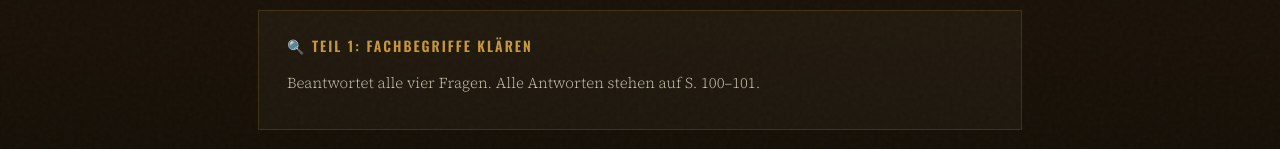
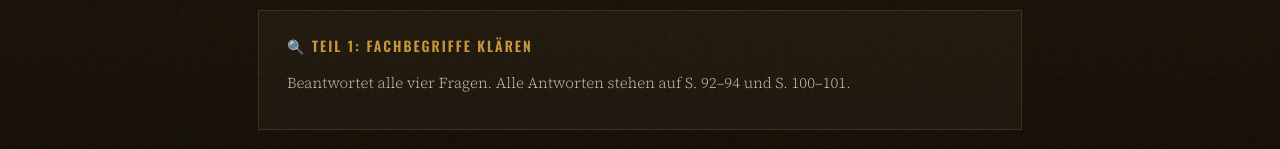
Before and after one commit to mrdrobdrob/dasgeteiltedeutschland, a plain HTML site: page station07.html in a window 1280 px wide. Shown: the part 451-600 px from the top of the page. Drawn offline with nearby package versions, Linux system fonts and the light colour scheme.

Commit message:
Update station07.html

```diff
--- a/station07.html
+++ b/station07.html
@@ -23,7 +23,7 @@
   <!-- 4 open-text / direct-answer questions, no multiple choice pattern -->
   <div class="question-area">
     <h3>&#128269; Teil 1: Fachbegriffe kl&auml;ren</h3>
-    <p>Beantwortet alle vier Fragen. Alle Antworten stehen auf S.&nbsp;100&ndash;101.</p>
+    <p>Beantwortet alle vier Fragen. Alle Antworten stehen auf S.&nbsp;92&ndash;94 und S.&nbsp;100&ndash;101.</p>
   </div>
 
   <div id="q-area"></div>
```
